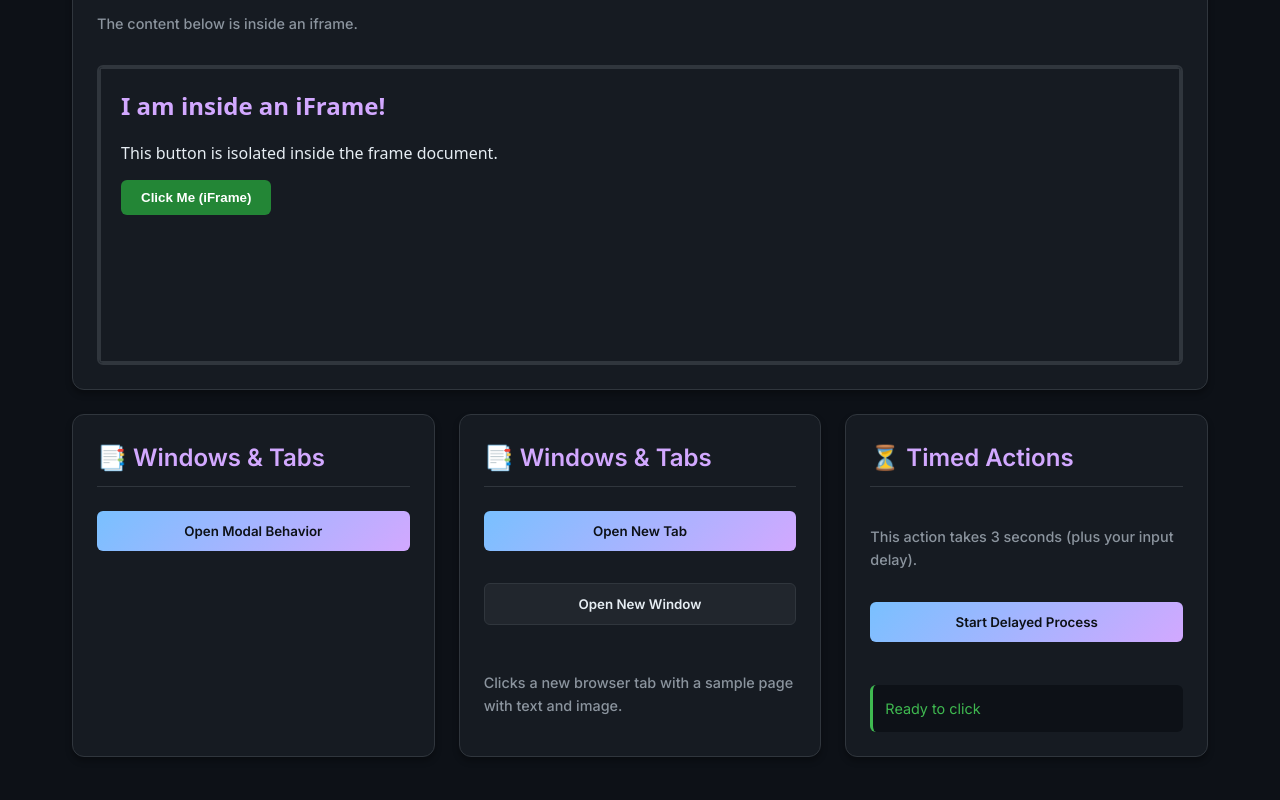
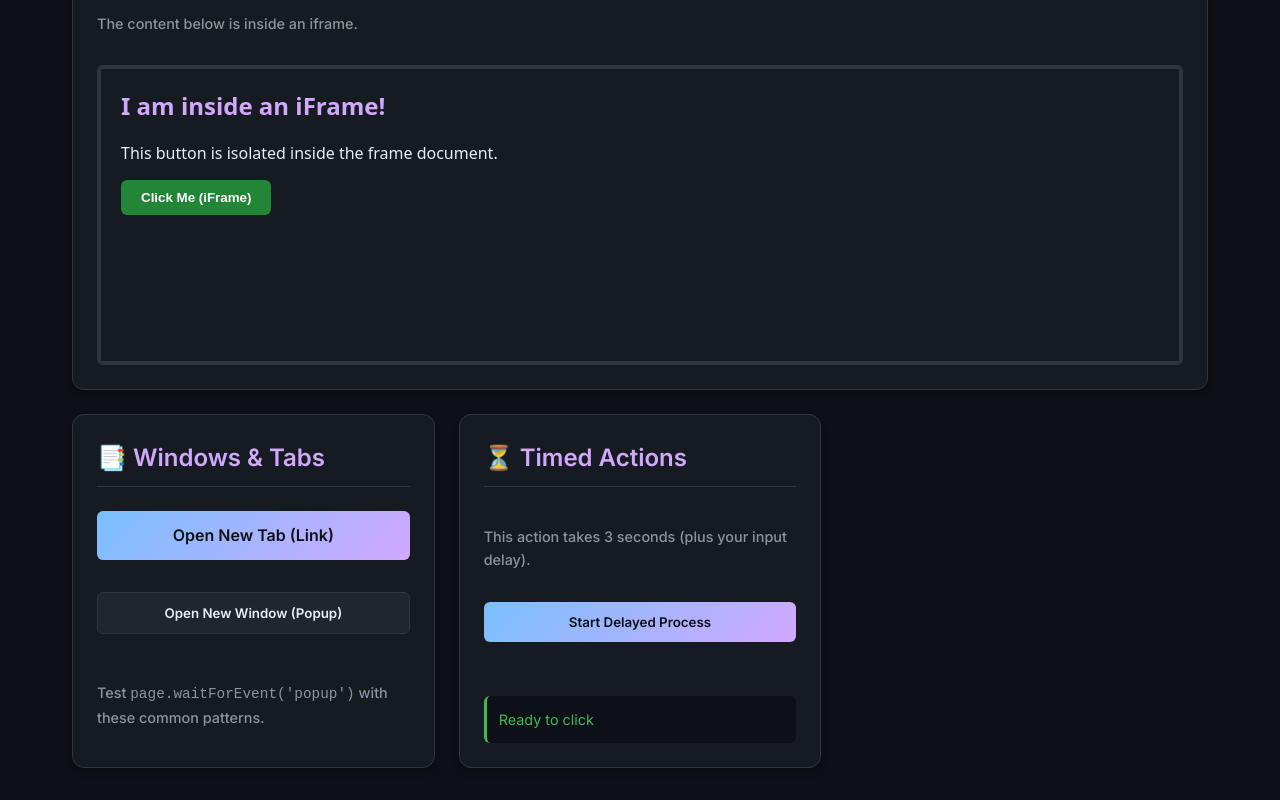
Before and after one commit to Animesh66/demo-ui-actions-perform, a React (Vite) app: page / in a window 1280 px wide. Shown: the part 1807-2607 px from the top of the page. Built offline with nearby package versions, Linux system fonts and the light colour scheme.

Commit message:
Updated the app with correct details.

```diff
--- a/src/App.jsx
+++ b/src/App.jsx
@@ -366,38 +366,33 @@ function App() {
         <div className="card">
           <h2>📑 Windows & Tabs</h2>
           <div className="control-group">
-            <button
-              id="open-modal-btn"
-              className="btn btn-primary"
-              onClick={() => setShowModal(true)}
-            >
-              Open Modal Behavior
-            </button>
-          </div>
-        </div>
-
-        {/* Browser Tabs & Windows */}
-        <div className="card">
-          <h2>📑 Windows & Tabs</h2>
-          <div className="control-group">
-            <button
+            {/* Using an anchor tag with target="_blank" is the most common way a new tab is opened in live sites.
+                Playwright handles this as a popup event. */}
+            <a
               id="new-tab-btn"
               className="btn btn-primary"
-              onClick={() => window.open('/sample.html', '_blank')}
+              href="/sample.html"
+              target="_blank"
+              rel="noopener noreferrer"
+              style={{ textDecoration: 'none' }}
             >
-              Open New Tab
-            </button>
+              Open New Tab (Link)
+            </a>
           </div>
           <div className="control-group">
             <button
               id="new-window-btn"
               className="btn btn-secondary"
-              onClick={() => window.open('/sample.html', 'newwindow', 'width=600,height=400')}
+              onClick={() => {
+                // Opening a window with specific features forces a popup window behavior
+                const features = 'popup=yes,width=600,height=400,resizable=yes,scrollbars=yes,status=no,location=no';
+                window.open('/sample.html', 'newwindow', features);
+              }}
             >
-              Open New Window
+              Open New Window (Popup)
             </button>
           </div>
-          <p className="label">Clicks a new browser tab with a sample page with text and image.</p>
+          <p className="label">Test <code>page.waitForEvent('popup')</code> with these common patterns.</p>
         </div>
 
         {/* Specific Delayed Action */}
```
